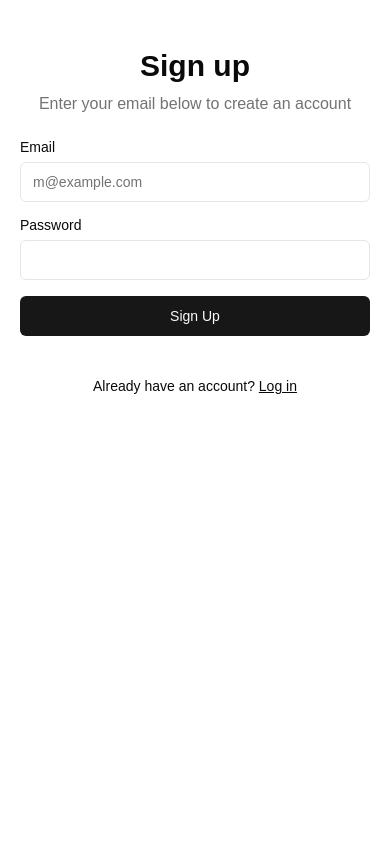
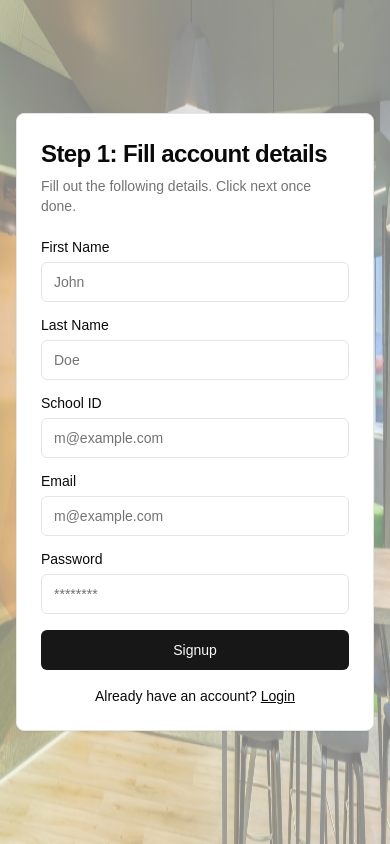
Before and after one commit to pjagbuya/STSWENG_MOROOMS, a Next.js app: page /signup in a window 390 px wide. Built offline with nearby package versions, Linux system fonts and the light colour scheme.

Commit message:
revamp sign up page

```diff
--- a/app/signup/action.js
+++ b/app/signup/action.js
@@ -1,8 +1,8 @@
-"use server";
-import { revalidatePath } from "next/cache";
-import { redirect } from "next/navigation";
+'use server';
 
-import { createClient } from "@/utils/supabase/server";
+import { createClient } from '@/utils/supabase/server';
+import { revalidatePath } from 'next/cache';
+import { redirect } from 'next/navigation';
 
 export async function signup(formData) {
   const supabase = createClient();
@@ -10,19 +10,34 @@ export async function signup(formData) {
   // type-casting here for convenience
   // in practice, you should validate your inputs
   const data = {
-    email: formData.get("email"),
-    password: formData.get("password"),
+    email: formData.get('user_email'),
+    password: formData.get('user_password'),
+  };
+
+  const userData = {
+    p_user_firstname: formData.get('user_first_name'),
+    p_user_lastname: formData.get('user_last_name'),
+    p_user_school_id: formData.get('user_school_id'),
   };
 
   console.log(data);
 
-  const { error } = await supabase.auth.signUp(data);
+  const { data: user_signin_data, error } = await supabase.auth.signUp(data);
 
   if (error) {
     console.log(error.message);
-    redirect("/error");
+    redirect('/error');
   }
 
-  revalidatePath("/", "layout");
-  redirect("/private");
+  userData.p_user_id = user_signin_data.user.id;
+
+  const { error: error2 } = await supabase.rpc('create_user', userData);
+
+  if (error2) {
+    console.log(error2.message);
+    redirect('/error');
+  }
+
+  revalidatePath('/', 'layout');
+  redirect('/private');
 }
--- a/app/signup/page.jsx
+++ b/app/signup/page.jsx
@@ -1,58 +1,16 @@
-import Link from "next/link";
+import { Signup } from '@/components/signup-form';
+import Image from 'next/image';
 
-import { Button } from "@/components/ui/button";
-import { Input } from "@/components/ui/input";
-import { Label } from "@/components/ui/label";
-import { signup } from "./action";
-
-export default function SignUpPage() {
+export default function Page() {
   return (
-    <div className="w-full lg:grid lg:min-h-[600px] lg:grid-cols-2 xl:min-h-[800px]">
-      <div className="flex items-center justify-center py-12">
-        <div className="mx-auto grid w-[350px] gap-6">
-          <div className="grid gap-2 text-center">
-            <h1 className="text-3xl font-bold">Sign up</h1>
-            <p className="text-balance text-muted-foreground">
-              Enter your email below to create an account
-            </p>
-          </div>
-          <form action={signup} className="grid gap-4">
-            <div className="grid gap-2">
-              <Label htmlFor="email">Email</Label>
-              <Input
-                name="email"
-                id="email"
-                type="email"
-                placeholder="m@example.com"
-                required
-              />
-            </div>
-            <div className="grid gap-2">
-              <div className="flex items-center">
-                <Label htmlFor="password">Password</Label>
-              </div>
-              <Input id="password" name="password" type="password" required />
-            </div>
-            <Button type="submit" className="w-full">
-              Sign Up
-            </Button>
-          </form>
-          <div className="mt-4 text-center text-sm">
-            Already have an account?{" "}
-            <Link href="/login" className="underline">
-              Log in
-            </Link>
-          </div>
-        </div>
-      </div>
-      <div className="h-screen hidden bg-muted lg:block">
-        <img
-          src="https://i.pinimg.com/originals/89/5c/e7/895ce751ba0379700381d17a67086931.gif"
-          alt="Image"
-          width="1920"
-          className="h-full w-full object-cover dark:brightness-[0.2] dark:grayscale"
-        />
-      </div>
+    <div className="flex h-screen w-full items-center justify-center px-4">
+      <Image
+        src="/images/Login-bg.png"
+        alt="DLSU classroom"
+        layout="fill"
+        className="absolute -z-10 opacity-50"
+      />
+      <Signup />
     </div>
   );
 }
--- /dev/null
+++ b/app/signup/page_temp.jsx
@@ -0,0 +1,57 @@
+import { signup } from './action';
+import { Button } from '@/components/ui/button';
+import { Input } from '@/components/ui/input';
+import { Label } from '@/components/ui/label';
+import Link from 'next/link';
+
+export default function SignUpPage() {
+  return (
+    <div className="w-full lg:grid lg:min-h-[600px] lg:grid-cols-2 xl:min-h-[800px]">
+      <div className="flex items-center justify-center py-12">
+        <div className="mx-auto grid w-[350px] gap-6">
+          <div className="grid gap-2 text-center">
+            <h1 className="text-3xl font-bold">Sign up</h1>
+            <p className="text-balance text-muted-foreground">
+              Enter your email below to create an account
+            </p>
+          </div>
+          <form action={signup} className="grid gap-4">
+            <div className="grid gap-2">
+              <Label htmlFor="email">Email</Label>
+              <Input
+                name="email"
+                id="email"
+                type="email"
+                placeholder="m@example.com"
+                required
+              />
+            </div>
+            <div className="grid gap-2">
+              <div className="flex items-center">
+                <Label htmlFor="password">Password</Label>
+              </div>
+              <Input id="password" name="password" type="password" required />
+            </div>
+            <Button type="submit" className="w-full">
+              Sign Up
+            </Button>
+          </form>
+          <div className="mt-4 text-center text-sm">
+            Already have an account?{' '}
+            <Link href="/login" className="underline">
+              Log in
+            </Link>
+          </div>
+        </div>
+      </div>
+      <div className="hidden h-screen bg-muted lg:block">
+        <img
+          src="https://i.pinimg.com/originals/89/5c/e7/895ce751ba0379700381d17a67086931.gif"
+          alt="Image"
+          width="1920"
+          className="h-full w-full object-cover dark:brightness-[0.2] dark:grayscale"
+        />
+      </div>
+    </div>
+  );
+}
--- /dev/null
+++ b/components/signup-form.jsx
@@ -0,0 +1,94 @@
+import { signup } from '@/app/signup/action';
+import { Button } from '@/components/ui/button';
+import {
+  Card,
+  CardContent,
+  CardDescription,
+  CardHeader,
+  CardTitle,
+} from '@/components/ui/card';
+import { Input } from '@/components/ui/input';
+import { Label } from '@/components/ui/label';
+import Link from 'next/link';
+
+export function Signup() {
+  return (
+    <Card className="mx-auto w-[425px] max-w-lg">
+      <CardHeader>
+        <CardTitle className="text-2xl">Step 1: Fill account details</CardTitle>
+        <CardDescription>
+          Fill out the following details. Click next once done.
+        </CardDescription>
+      </CardHeader>
+      <CardContent>
+        <form action={signup}>
+          <div className="grid gap-4">
+            <div className="grid gap-2">
+              <Label htmlFor="first-name">First Name</Label>
+              <Input
+                name="user_first_name"
+                id="first-name"
+                type="text"
+                placeholder="John"
+                required
+              />
+            </div>
+            <div className="grid gap-2">
+              <Label htmlFor="last-name">Last Name</Label>
+              <Input
+                name="user_last_name"
+                id="last-name"
+                type="text"
+                placeholder="Doe"
+                required
+              />
+            </div>
+            <div className="grid gap-2">
+              <Label htmlFor="school-id">School ID</Label>
+              <Input
+                name="user_school_id"
+                id="school-id"
+                type="text"
+                placeholder="m@example.com"
+                required
+              />
+            </div>
+            <div className="grid gap-2">
+              <Label htmlFor="email">Email</Label>
+              <Input
+                name="user_email"
+                id="email"
+                type="email"
+                placeholder="m@example.com"
+                required
+              />
+            </div>
+            <div className="grid gap-2">
+              <div className="flex items-center">
+                <Label htmlFor="password">Password</Label>
+              </div>
+              <Input
+                name="user_password"
+                id="password"
+                type="password"
+                placeholder="********"
+                required
+              />
+            </div>
+          </div>
+          <div className="flex gap-2 pt-4">
+            <Button type="submit" className="w-full">
+              Signup
+            </Button>
+          </div>
+          <div className="mt-4 text-center text-sm">
+            Already have an account?{' '}
+            <Link href="/login" className="underline">
+              Login
+            </Link>
+          </div>
+        </form>
+      </CardContent>
+    </Card>
+  );
+}
--- a/package.json
+++ b/package.json
@@ -31,6 +31,7 @@
     "eslint-config-prettier": "^9.1.0",
     "eslint-plugin-prettier": "^5.2.1",
     "husky": "^8.0.0",
+    "lint-staged": "^15.2.10",
     "postcss": "^8",
     "prettier": "^3.3.3",
     "prettier-plugin-tailwindcss": "^0.6.6",
```
Also changed, not shown: 1 other file (tests, documents, lock files or other folders).
